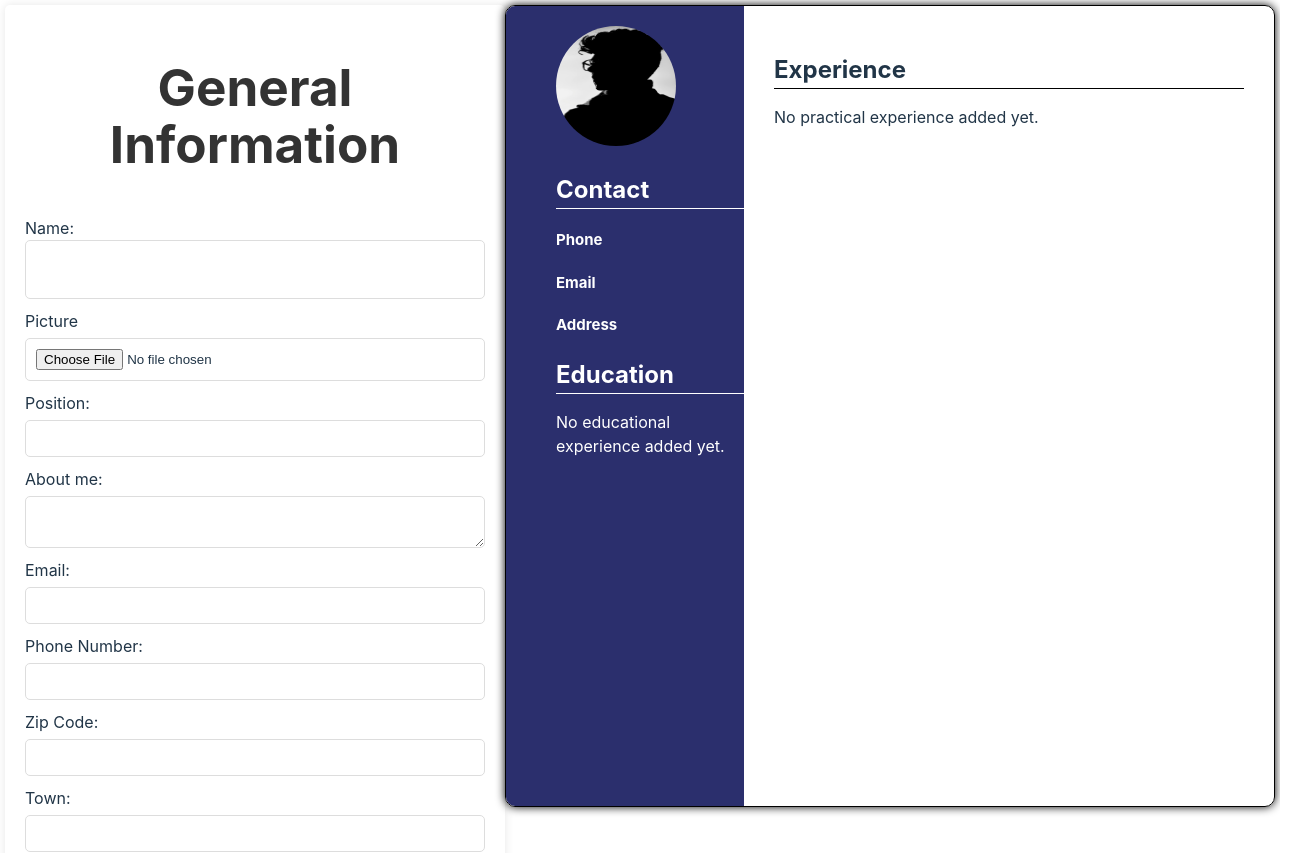
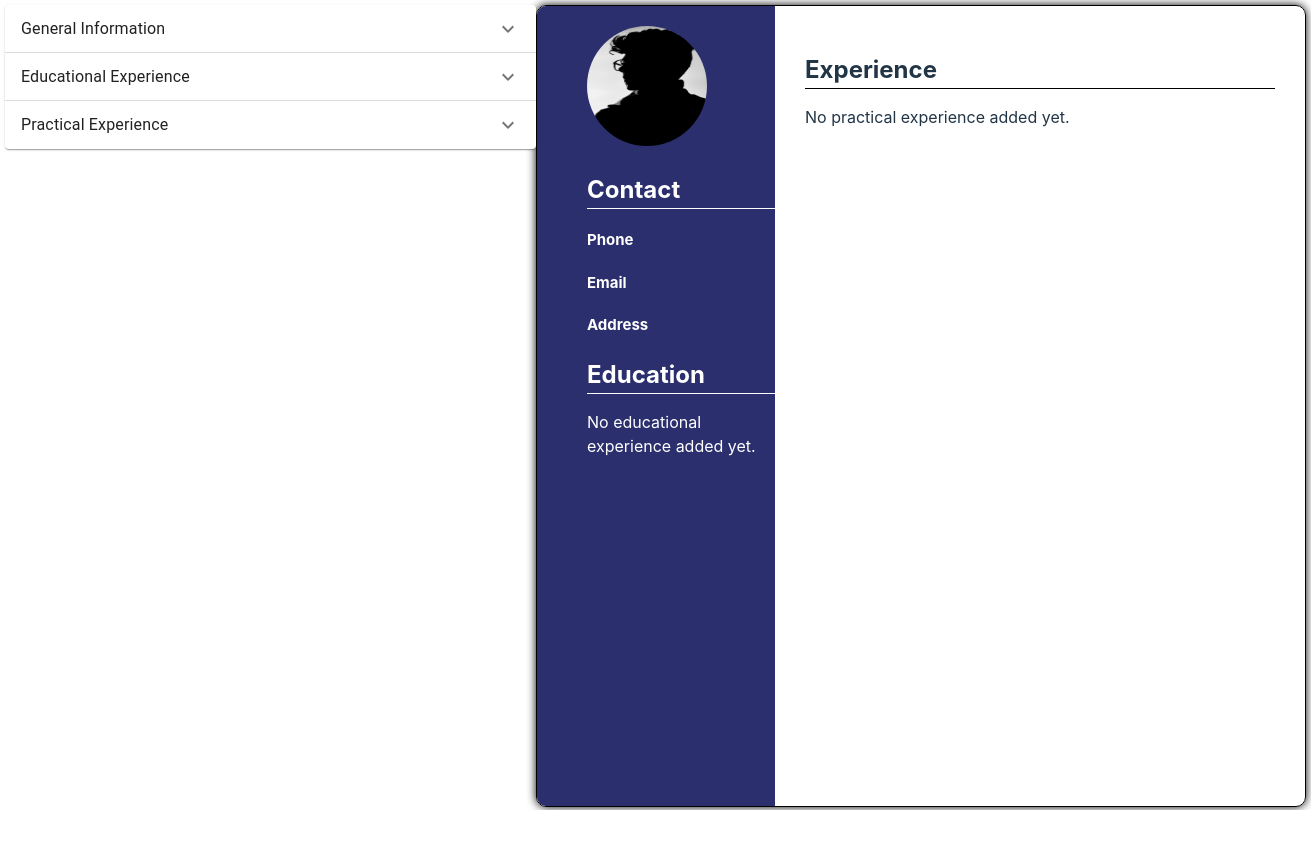
Before and after one commit to MadPaco/reactCV, a React (Vite) app in the folder CVProject/: page / in a window 1280 px wide. Shown: the top 853 px of the page, 1311 px wide, since content can reach past the window. After the commit the page ends 810 px from the top, so only its background shows below. Built offline with nearby package versions, Linux system fonts and the light colour scheme.

Commit message:
Add MaterialUI to put the input forms into an accordion

```diff
--- a/CVProject/src/App.jsx
+++ b/CVProject/src/App.jsx
@@ -5,6 +5,12 @@
 import CV from './components/CV';
 import './styles/App.css'
 import initialGeneralInfo from './components/initialGeneralInfo';
+import Accordion from '@mui/material/Accordion';
+import AccordionDetails from '@mui/material/AccordionDetails';
+import AccordionSummary from '@mui/material/AccordionSummary';
+import ExpandMoreIcon from '@mui/icons-material/ExpandMore';
+import Typography from '@mui/material/Typography';
+
 
 function App() {
 
@@ -60,21 +66,56 @@
   return (
     <div className='appContainer'>
       <div className='leftHalf'>
+        <Accordion>
+          <AccordionSummary
+            expandIcon={<ExpandMoreIcon />}
+            aria-controls="panel1a-content"
+            id="panel1a-header"
+          >
+            <Typography>General Information</Typography>
+          </AccordionSummary>
+          <AccordionDetails>
             <GeneralInformation
-        onGeneralSubmit = {handleGeneralInformationSubmit}
+              onGeneralSubmit={handleGeneralInformationSubmit}
             />
+          </AccordionDetails>
+        </Accordion>
+
+        <Accordion>
+          <AccordionSummary
+            expandIcon={<ExpandMoreIcon />}
+            aria-controls="panel2a-content"
+            id="panel2a-header"
+          >
+            <Typography>Educational Experience</Typography>
+          </AccordionSummary>
+          <AccordionDetails>
             <EducationalExperience
-        onEducationSubmit = {handleEducationInformationSubmit}
+              onEducationSubmit={handleEducationInformationSubmit}
               onEditEducation={onEditEducation}
               handleEditEducation={handleEditEducation}
               editItem={editItem}
             />
+          </AccordionDetails>
+        </Accordion>
+
+        <Accordion>
+          <AccordionSummary
+            expandIcon={<ExpandMoreIcon />}
+            aria-controls="panel3a-content"
+            id="panel3a-header"
+          >
+            <Typography>Practical Experience</Typography>
+          </AccordionSummary>
+          <AccordionDetails>
             <PracticalExperience
-        onPracticalSubmit = {handlePracticalInformationSubmit}
+              onPracticalSubmit={handlePracticalInformationSubmit}
               onEditPractice={onEditPractice}
               handleEditPractice={handleEditPractice}
               editItem={editItem}
             />
+          </AccordionDetails>
+        </Accordion>
       </div>
       <div className='rightHalf'>
         <CV
@@ -89,7 +130,6 @@
           onEditPractice={onEditPractice}
         />
       </div>
-
     </div>
   )
 }
```
Also changed, not shown: package.json (added, +9 -0 lines), 1 other file (tests, documents, lock files or other folders). Lines whose indentation alone changed are shown as unchanged.
